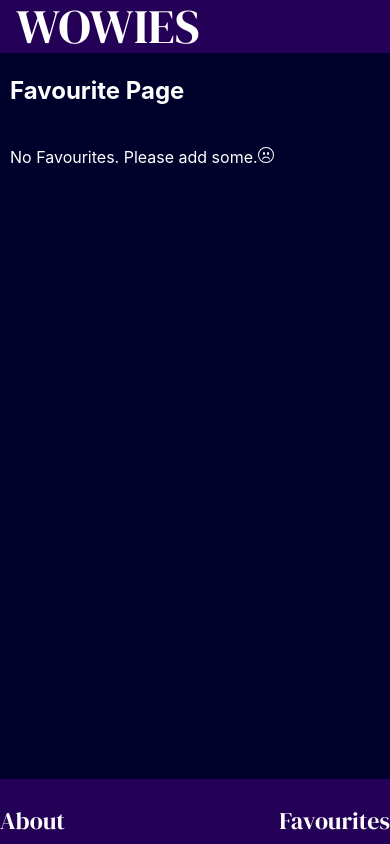
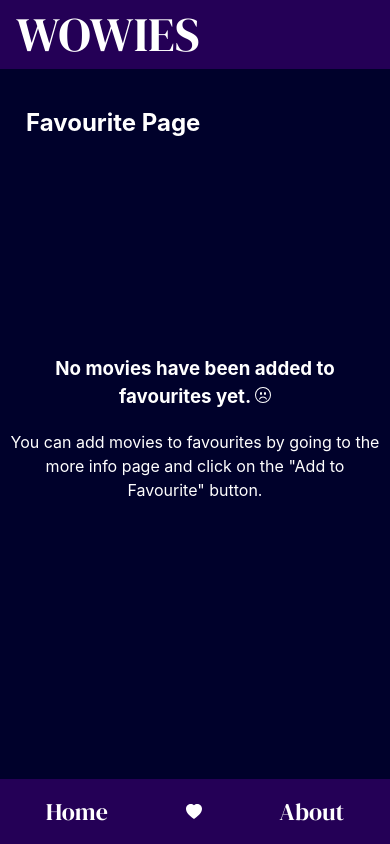
Before and after one commit to Nikkobondoc/Movie-Database-Wowies, a React (Vite) app: page /favourite in a window 390 px wide. Built offline with nearby package versions, Linux system fonts and the light colour scheme.

Commit message:
finished styling

```diff
--- a/components/Nav.jsx
+++ b/components/Nav.jsx
@@ -1,16 +1,33 @@
 import React from 'react'
 import { NavLink } from 'react-router-dom'
+import { tabletWidth} from "../global/variables";
+import useWindowDimensions from '../components/ScreenSize'
 
 const Nav = () => {
+
+  const dimensions = useWindowDimensions();
+  const isTablet = dimensions.width > tabletWidth;
+
   return (
     <nav className='main-nav'>
+      {isTablet ? (
         <ul>
             <li><NavLink to="/about">About</NavLink></li>
             <li><NavLink to="/favourite">Favourites</NavLink></li>
-          <div className='search'>
-            <input type="text" name="search" class="round" placeholder='Search For Movie' />
-          </div>
         </ul>
+      ):(
+        <ul>
+            <li><NavLink to="/">Home</NavLink></li>
+            <li><NavLink to="/favourite">
+            <svg xmlns="http://www.w3.org/2000/svg" width="16" height="16" fill="currentColor" className="bi bi-heart-fill" viewBox="0 0 16 16">
+          <path fillRule="evenodd" d="M8 1.314C12.438-3.248 23.534 4.735 8 15-7.534 4.736 3.562-3.248 8 1.314"/>
+          </svg>
+              </NavLink></li>
+
+            <li><NavLink to="/about">About</NavLink></li>
+        </ul>
+      )}
+
     </nav>
   )
 }
--- /dev/null
+++ b/global/variables.jsx
@@ -0,0 +1,2 @@
+export const desktopWidth = 1440;
+export const tabletWidth = 700;
--- a/pages/PageFavourite.jsx
+++ b/pages/PageFavourite.jsx
@@ -22,13 +22,17 @@ const PageFavourite = () => {
 
   return (
     <section>
-      <h2>Favourite Page</h2>
+      <h2 className='favourite-header'>Favourite Page</h2>
       <div className='favourite-grid'>
         {favouriteItems.length === 0 ? (
-          <p>No Favourites. Please add some.<svg xmlns="http://www.w3.org/2000/svg" width="16" height="16" fill="currentColor" class="bi bi-emoji-frown" viewBox="0 0 16 16">
+          <div className="no-favourite">
+            <h3 >No movies have been added to favourites yet. <svg xmlns="http://www.w3.org/2000/svg" width="16" height="16" fill="currentColor" class="bi bi-emoji-frown" viewBox="0 0 16 16">
 		  <path d="M8 15A7 7 0 1 1 8 1a7 7 0 0 1 0 14m0 1A8 8 0 1 0 8 0a8 8 0 0 0 0 16"/>
 		  <path d="M4.285 12.433a.5.5 0 0 0 .683-.183A3.5 3.5 0 0 1 8 10.5c1.295 0 2.426.703 3.032 1.75a.5.5 0 0 0 .866-.5A4.5 4.5 0 0 0 8 9.5a4.5 4.5 0 0 0-3.898 2.25.5.5 0 0 0 .183.683M7 6.5C7 7.328 6.552 8 6 8s-1-.672-1-1.5S5.448 5 6 5s1 .672 1 1.5m4 0c0 .828-.448 1.5-1 1.5s-1-.672-1-1.5S9.448 5 10 5s1 .672 1 1.5"/>
-		</svg></p>
+		</svg></h3>
+    <p>You can add movies to favourites by going to the more info page and click on the "Add to Favourite" button. </p>
+          </div>
+
 
         ) : (
           favouriteItems.map((movie, index) => (
--- a/src/styles/app.scss
+++ b/src/styles/app.scss
@@ -4,6 +4,7 @@
 } */
 
 @use "variables" as *;
+@use "mixins" as *;
 
 header{
     display: flex;
@@ -32,15 +33,17 @@ header{
 
   .wowies{
     font-size: 3rem;
-    padding: 0;
+    padding: 0.5rem 0;
     margin: 0;
   }
 
   .about{
     display: flex;
-  flex-direction: column;
-  margin-left: 5rem;
-  margin-right: 5rem;
+    line-height: 1.5rem;
+    flex-wrap: wrap;
+    align-content: center;
+    justify-content: space-evenly;
+    align-items: center;
     font-size: larger;
 
   }
@@ -62,7 +65,7 @@ header{
   }
 
   .tmbd{
-    padding-top: 5rem;
+    padding: 1rem;
     display: flex;
     flex-wrap: wrap;
     width: 200px;
@@ -70,10 +73,13 @@ header{
   }
 
   nav{
+    @include mq($tablet){
       display: flex;
       flex-wrap: wrap;
       justify-content: space-between;
       margin-top: 10px;
+    }
+
   }
 
   .movie-list{
@@ -175,13 +181,20 @@ header{
      justify-content: space-evenly;
     align-content: flex-end;
    }
-   .main-nav ul {
+   .main-nav{
+    ul {
     display: flex;
     flex-wrap: wrap;
-    justify-content: space-between;
+    justify-content: space-evenly;
+    width: 100%;
     // margin-top: 10px;
     gap:1rem;
     align-items: center;
+    }
+
+    li{
+      padding: 0 1rem;
+    }
   }
   //for hover effect
 
@@ -244,7 +257,7 @@ header{
   margin-left: 2px;
 }
 /* Adjust active dot color */
-.alice-carousel__prev-btn-item, .alice-carousel__next-btn-item{
+.alice-carousel__prev-btn, .alice-carousel__next-btn{
   display: none;
 }
 
@@ -280,7 +293,10 @@ header{
         height: 65px;
         width: 100%;
         display: flex;
-        justify-content: space-around;
+        align-items: center;
+        justify-content: center;
+        align-content: center;
+        // justify-content: space-around;
       }
 
       .about-wowies{
--- a/src/styles/favourites.scss
+++ b/src/styles/favourites.scss
@@ -97,3 +97,36 @@
     height: auto;
   }
 }
+
+.no-favourite{
+  padding: 10rem 0;
+  text-align: center;
+
+  @include mq(450px) {
+    grid-column: 1/3;
+    }
+
+    @include mq(700px) {
+      grid-column: 1/4;
+    }
+
+    @include mq(900px) {
+      grid-column: 2/4;
+    }
+
+    @include mq(1100px) {
+      grid-column: 2/5;
+    }
+
+
+    @include mq($desktop) {
+      font-size: 1.2em;
+      grid-column: 2/6;
+    }
+
+
+}
+
+.favourite-header{
+  padding:1rem;
+}
--- a/src/styles/home.scss
+++ b/src/styles/home.scss
@@ -245,11 +245,10 @@ main{
     }
 
 }
-
-.category-buttons .active{
+.category-buttons.active{
     background-color: $light-purple;
     cursor: pointer;
-}
+    }
 
 .feature-container{
     position: relative;
@@ -265,7 +264,7 @@ main{
         display: flex;
         flex-direction: column;
         z-index: 5;
-        padding:0 1rem;
+        padding:1rem;
         p{
             font-size: 12px;
         }
--- a/src/styles/moviedetail.scss
+++ b/src/styles/moviedetail.scss
@@ -127,6 +127,11 @@
 
 //trailers
 .video-container-wrapper{
+    padding-bottom: 65px;
+
+    @include mq($tablet){
+        padding:none;
+    }
     .video-iframe-container{
 
         overflow: hidden;
```
Also changed, not shown: components/MovieDetail.jsx (+0 -67 lines). Lines whose indentation alone changed are shown as unchanged.
